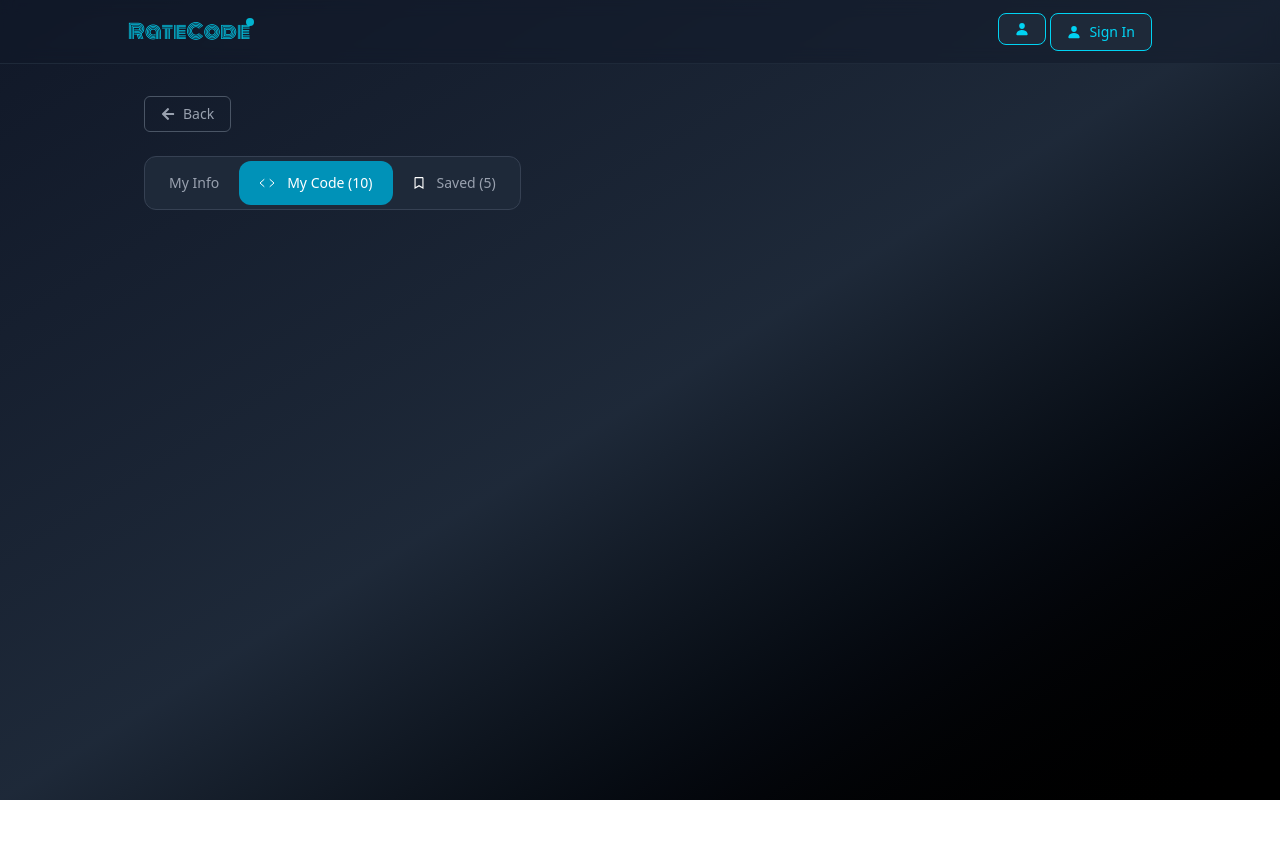
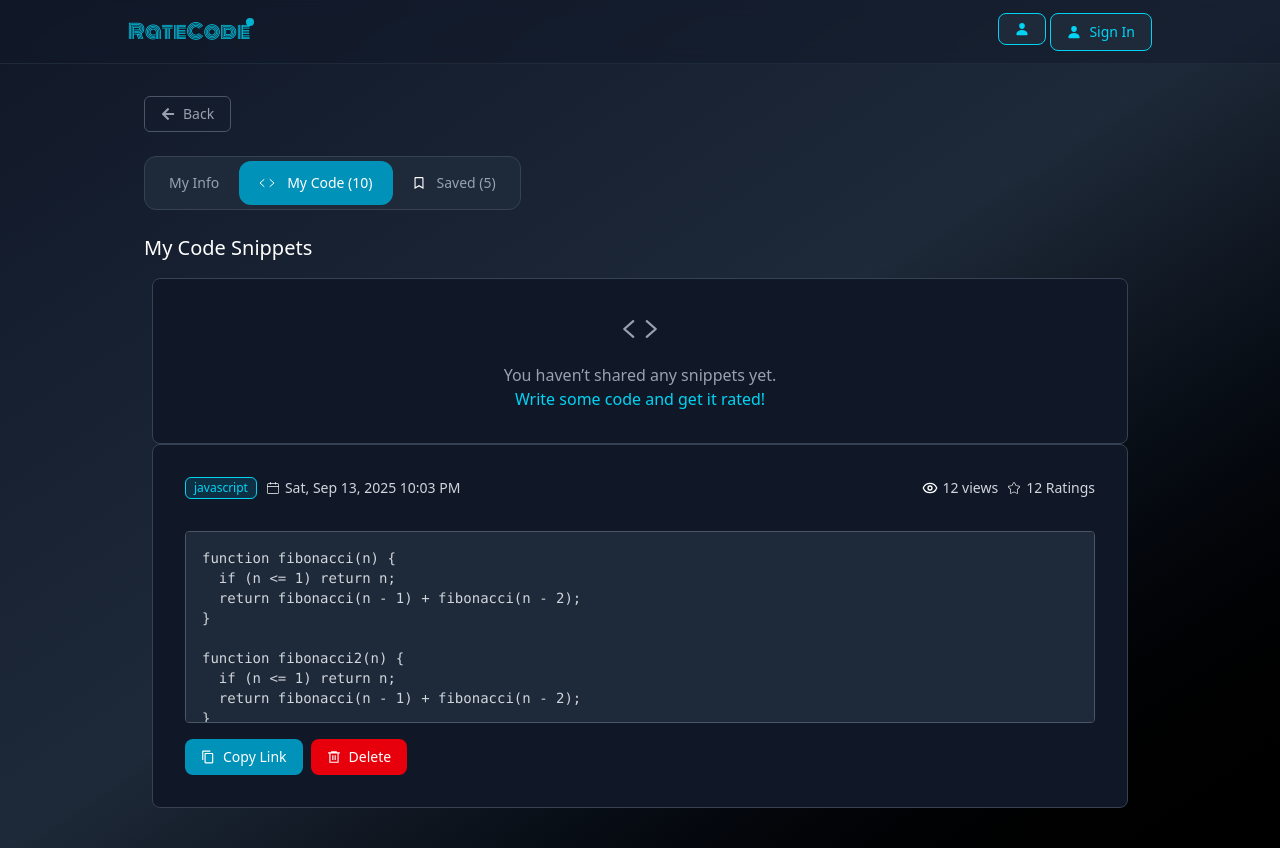
Before and after one commit to hsk-kr/ratecode, a React (Vite) app in the folder frontend/: page /profile in a window 1280 px wide. Both pictures are taken after a click on the button "My Code (10)". Before the commit the page ends 800 px from the top, so only its background shows below. Built offline with nearby package versions, Linux system fonts and the light colour scheme; a web font is replaced by a local one.

Commit message:
feat: CodeSnippets component

```diff
--- /dev/null
+++ b/frontend/src/components/CodeSnippets/index.tsx
@@ -0,0 +1,101 @@
+import Badge from '../Badge';
+import Box from '../Box';
+import Button from '../Button';
+import DateLabel from '../DateLabel';
+import Ratings from '../Ratings';
+import Text from '../Text';
+import Views from '../Views';
+
+import { IoCodeOutline } from 'react-icons/io5';
+
+type CodeSnippet = {
+  language: string;
+  code: string;
+};
+
+type CodeSnippetsProps = {
+  snippets?: CodeSnippet[];
+};
+
+const dummy: CodeSnippetsProps['snippets'] = [
+  {
+    language: 'javascript',
+    code: `
+function fibonacci(n) {
+  if (n <= 1) return n;
+  return fibonacci(n - 1) + fibonacci(n - 2);
+}
+
+function fibonacci2(n) {
+  if (n <= 1) return n;
+  return fibonacci(n - 1) + fibonacci(n - 2);
+}
+
+// Classic recursive approach - but is it efficient?
+// Time complexity: O(2^n) - exponential growth!
+/...
+`,
+  },
+];
+
+const CodeSnippets = ({ snippets = dummy }: CodeSnippetsProps) => {
+  return (
+    <div className="flex flex-col gap-2">
+      <Text color="white" size="xl">
+        My Code Snippets
+      </Text>
+      <div className="p-2">
+        <EmptyCodeSnippet />
+        {snippets.map((snippet, snippetIdx) => (
+          <CodeSnippet key={snippetIdx} {...snippet} />
+        ))}
+      </div>
+    </div>
+  );
+};
+
+const EmptyCodeSnippet = () => {
+  return (
+    <Box color="darkGray" className="gap-4" center>
+      <IoCodeOutline className="text-4xl text-gray-400" />
+      <div className="flex flex-col items-center">
+        <Text color="gray" size="md">
+          You haven’t shared any snippets yet.
+        </Text>
+        <Text color="cyan" size="md">
+          Write some code and get it rated!
+        </Text>
+      </div>
+    </Box>
+  );
+};
+
+const CodeSnippet = ({ language, code }: CodeSnippet) => {
+  return (
+    <Box color="darkGray" className="gap-4">
+      <div className="flex flex-col sm:flex-row justify-between gap-2 mb-4">
+        <div className="flex gap-2 flex-col sm:flex-row">
+          <Badge color="cyan">{language}</Badge>
+          <DateLabel date={new Date()} />
+        </div>
+        <div className="flex gap-2 flex-col sm:flex-row">
+          <Views views={12} />
+          <Ratings ratingCnt={12} />
+        </div>
+      </div>
+      <code className="bg-gray-800 border border-gray-600 rounded p-4 text-sm text-gray-300 overflow-x-auto whitespace-pre h-48 overflow-y-auto">
+        {code.trim()}
+      </code>
+      <div className="flex gap-2">
+        <Button color="cyan" varient="fill" icon="copy">
+          Copy Link
+        </Button>
+        <Button color="red" varient="fill" icon="bin">
+          Delete
+        </Button>
+      </div>
+    </Box>
+  );
+};
+
+export default CodeSnippets;
--- /dev/null
+++ b/frontend/src/components/Ratings/index.tsx
@@ -0,0 +1,17 @@
+import { CiStar } from 'react-icons/ci';
+import Text from '../Text';
+
+type RatingsProps = {
+  ratingCnt: number;
+};
+
+const Ratings = ({ ratingCnt }: RatingsProps) => {
+  return (
+    <div className="flex items-center gap-1">
+      <CiStar />
+      <Text>{ratingCnt} Ratings</Text>
+    </div>
+  );
+};
+
+export default Ratings;
--- a/frontend/src/pages/Profile.tsx
+++ b/frontend/src/pages/Profile.tsx
@@ -1,13 +1,11 @@
 import { useState, type ComponentProps } from 'react';
 import BackButton from '../components/BackButton';
-import Box from '../components/Box';
 import Tab from '../components/Tab';
-import Text from '../components/Text';
-
 import { FaRegBookmark } from 'react-icons/fa';
 import { IoCodeOutline } from 'react-icons/io5';
 import AccountInformation from '../components/AccountInformation';
 import DeleteAccount from '../components/DeleteAccount';
+import CodeSnippets from '../components/CodeSnippets';
 
 const Profile = () => {
   const [selectedTabIndex, setSelectedTabIndex] = useState(0);
@@ -27,6 +25,11 @@ const Profile = () => {
       icon: <FaRegBookmark className="text-xs" />,
     },
   ];
+
+  const MY_INFO = 0;
+  const MY_CODE = 1;
+  const SAVED = 2;
+
   return (
     <div className="flex flex-col gap-6">
       <BackButton />
@@ -35,12 +38,13 @@ const Profile = () => {
         selectedIndex={selectedTabIndex}
         onChange={setSelectedTabIndex}
       />
-      {selectedTabIndex === 0 ? (
+      {selectedTabIndex === MY_INFO ? (
         <div className="flex flex-col gap-4">
           <AccountInformation />
           <DeleteAccount />
         </div>
       ) : null}
+      {selectedTabIndex === MY_CODE ? <CodeSnippets /> : null}
     </div>
   );
 };
```
